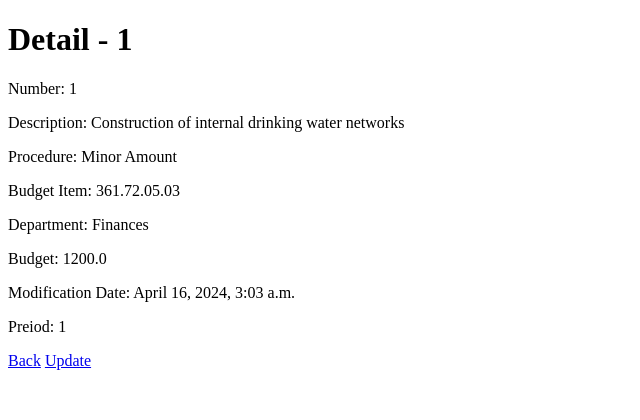
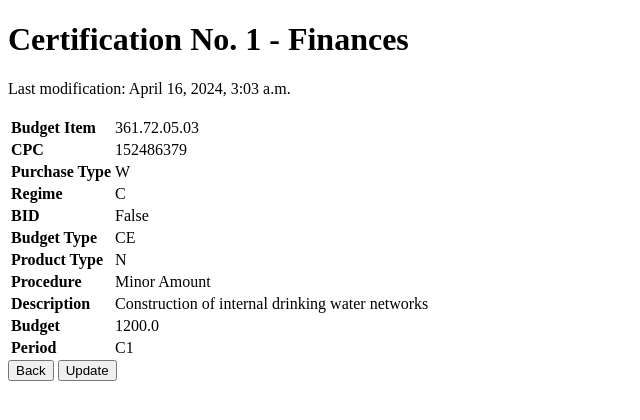
Before and after one commit to dsaguileraj/budget_manager, a Django app: page /certifications/1/ in a window 1280 px wide. Shown: the part 70-490 px from the top of the page, without its empty margins (0-640 px from the left). Run offline with Django 5.2, Linux system fonts and the light colour scheme; data comes from the database, SQL or seed files in the repository; both versions use the stored data as it was after the commit.

Commit message:
Updating Certifications Detail View

```diff
--- a/certifications/templates/certifications_detail.html
+++ b/certifications/templates/certifications_detail.html
@@ -5,15 +5,108 @@
 {% endblock %}
 
 {% block body %}
-  <h1>Detail - {{ object.number }}</h1>
-  <p>Number: {{ object.number }}</p>
+  <table>
+
+    <thead>
+      <tr>
+        <h1>Certification No. {{ object.number }} - {{ object.department }}</h1>
+        <p>Last modification: {{ object.date }}</p>
+      </tr>
+    </thead>
+
+    <tbody>
+
+      <tr>
+        <td>
+          <b>Budget Item</b>
+        </td>
+        <td>{{ object.budget_item }}</td>
+      </tr>
+
+      <tr>
+        <td>
+          <b>CPC</b>
+        </td>
+        <td>{{ object.budget_item.cpc }}</td>
+      </tr>
+
+      <tr>
+        <td>
+          <b>Purchase Type</b>
+        </td>
+        <td>{{ object.procedure.purchase_type }}</td>
+      </tr>
+
+      <tr>
+        <td>
+          <b>Regime</b>
+        </td>
+        <td>{{ object.procedure.regime }}</td>
+      </tr>
+
+      <tr>
+        <td>
+          <b>BID</b>
+        </td>
+        <td>{{ object.budget_item.bid }}</td>
+      </tr>
+
+      <tr>
+        <td>
+          <b>Budget Type</b>
+        </td>
+        <td>{{ object.budget_item.budget_type }}</td>
+      </tr>
+
+      <tr>
+        <td>
+          <b>Product Type</b>
+        </td>
+        <td>{{ object.procedure.product_type }}</td>
+      </tr>
+
+      <tr>
+        <td>
+          <b>Procedure</b>
+        </td>
+        <td>{{ object.procedure }}</td>
+      </tr>
+
+      <tr>
+        <td>
+          <b>Description</b>
+        </td>
+        <td>{{ object.description }}</td>
+      </tr>
+
+      <tr>
+        <td>
+          <b>Budget</b>
+        </td>
+        <td>{{ object.budget }}</td>
+      </tr>
+
+      <tr>
+        <td>
+          <b>Period</b>
+        </td>
+        <td>C{{ object.period }}</td>
+      </tr>
+
+    </tbody>
+  </table>
+
+  {% comment %} <p>Budget Item: {{ object.budget_item }}</p>
+  <p>CPC: {{ object.budget_item.cpc }}</p>
   <p>Description: {{ object.description }}</p>
+  <p>Budget: {{ object.budget }}</p>
   <p>Procedure: {{ object.procedure }}</p>
-  <p>Budget Item: {{ object.budget_item }}</p>
+  <p>Regime: {{ object.procedure.regime }}</p>
+  <p>Product Type: {{ object.procedure.product_type }}</p>
+  <p>Purchase Type: {{ object.procedure.purchase_type }}</p>
   <p>Department: {{ object.department }}</p>
-  <p>Budget: {{ object.budget }}</p>
   <p>Modification Date: {{ object.date }}</p>
-  <p>Preiod: {{ object.period }}</p>
-  <a href="{% url 'certifications:list' %}">Back</a>
-  <a href="{% url 'certifications:update' object.pk %}">Update</a>
+  <p>Period: {{ object.period }}</p> {% endcomment %}
+  <a href="{% url 'certifications:list' %}"><button>Back</button></a>
+  <a href="{% url 'certifications:update' object.pk %}"><button>Update</button></a>
 {% endblock %}
```
Also changed, not shown: db.sqlite3.
